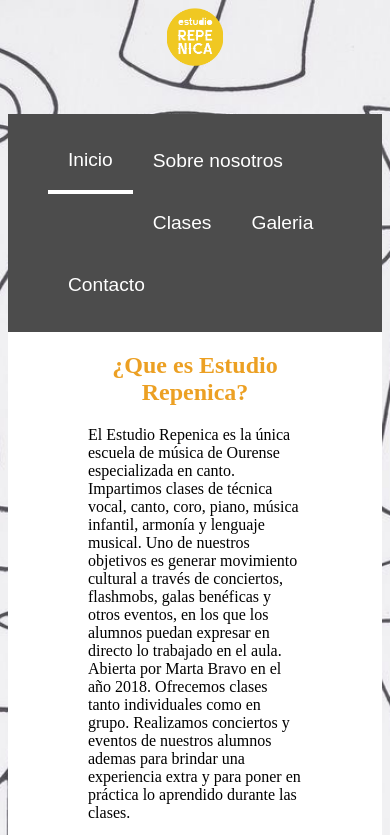
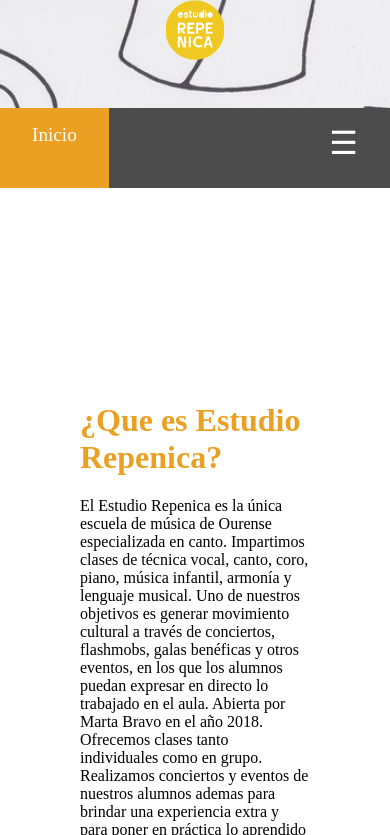
Before and after one commit to UxiaRodriguezCastro/Estudio-Repenica, a plain HTML site: page index.html in a window 390 px wide. Shown: the top 835 px of the page. Drawn offline with Linux system fonts and the light colour scheme.

Commit message:
menu responsive

```diff
--- a/css/estilos.css
+++ b/css/estilos.css
@@ -3,6 +3,10 @@ html{
 	background-size:     cover;
     background-repeat:   no-repeat;
     background-position: center center;
+}
+
+body {
+  margin: 0;
 }
 
 main{
@@ -19,11 +23,6 @@ footer{
 
 }
 
-nav {
-	background: #4C4C4C;
-	width: 100%;
-}
-
 
 img{
   display: block;
@@ -34,12 +33,6 @@ img{
   object-fit: contain;
 }
 
-.activ{
-border-bottom-style: solid;
-border-bottom-width: .30rem;
-border-bottom-color: #FFFFFF;
-line-height: 15pt;
-}
 
 .text-explic{
 	height: 15rem;
@@ -83,30 +76,63 @@ width: 100%;
       display: none;
     }
   }
+  .topnav {
+    overflow: hidden;
+    background-color: #4C4C4C;
+    min-height: 3rem;
+  }
 
-nav {
-  float: left;
-}
+  .topnav a {
+    float: left;
+    display: block;
+    color:  #FFFFFF;
+    text-align: center;
+    padding: 1rem 2rem ;
+    text-decoration: none;
+    font-size: 1.2rem;
+    min-height: 3rem;
 
-nav ul {
-  list-style: none;
-  overflow: hidden;
-}
+  }
 
-nav ul li {
-  float: left;
-  font-family: Arial, sans-serif;
-  font-size: 1.2rem;
-}
-nav ul li a {
-  display: block;
-  padding: 1.25rem;
-  color: #fff;
-  text-decoration: none;
-}
-nav ul li:hover {
-  background: #eca023;
-}
+  .fa-bars{
+    font-size: 2rem;
+  }
+
+  .topnav a:hover {
+    background-color: #eca023;
+    color:  #FFFFFF;
+  }
+
+  .topnav a.active {
+    background-color: #eca023;
+    color:  #FFFFFF;
+  }
+
+  .topnav .icon {
+    display: none;
+  }
+
+  @media screen and (max-width: 700px) {
+    .topnav a:not(:first-child) {display: none;}
+    .topnav a.icon {
+      float: right;
+      display: block;
+    }
+  }
+
+  @media screen and (max-width: 700px) {
+    .topnav.responsive {position: relative;}
+    .topnav.responsive .icon {
+      position: absolute;
+      right: 0;
+      top: 0;
+    }
+    .topnav.responsive a {
+      float: none;
+      display: block;
+      text-align: left;
+    }
+  }
 
 main{
 	padding: 5rem;
--- a/css/js/script.js
+++ b/css/js/script.js
@@ -1,5 +1,5 @@
 
-	let fullImgBox, fullImg, titulo, bio;
+	let fullImgBox, fullImg, titulo, bio, fullImgBox2, titulo2, bio2, x;
 
 	document.addEventListener("DOMContentLoaded", function () {
 
@@ -11,6 +11,7 @@
 	 bio= document.getElementById("bioProfe");
 	 titulo2= document.getElementById("nombreProfe2");
 	 bio2= document.getElementById("bioProfe2");
+	 x = document.getElementById("myTopnav");
 
     });
 
@@ -36,3 +37,11 @@
 	  fullImgBox.style.display = "none";
 	  fullImgBox2.style.display = "none";
 	}
+
+	function menuFunction() {
+		if (x.className === "topnav") {
+		  x.className += " responsive";
+		} else {
+		  x.className = "topnav";
+		}
+	  }
--- a/index.html
+++ b/index.html
@@ -8,28 +8,25 @@
       <link rel="shortcut icon" href="css/imagenes/favicon.ico">
    </head>
 <body>
-
-<header>
+<script src="css/js/script.js"> </script>
 <img src="css/imagenes/Repenicalogo.webp"></img>
-	<div class="menu">
-    <nav>
-    <ul>
-		<li class="activ"><a href="index.html">Inicio</a></li>
-		<li><a href="nosotros.html">Sobre nosotros</a></li>
-		<li><a href="clases.html">Clases</a></l>
-		<li><a href="galeria.html">Galeria</a></li>
-		<li><a href="contacto.html">Contacto</a></li>
-	 </ul>
-    </nav>
+	<div  class="topnav" id="myTopnav">
+		<a href="index.html" class="active">Inicio</a>
+		<a href="nosotros.html">Sobre nosotros</a>
+		<a href="clases.html">Clases</a>
+		<a href="galeria.html">Galeria</a>
+		<a href="contacto.html">Contacto</a>
+    <a href="javascript:void(0);" class="icon" onclick="menuFunction()">
+      <span class="fa-bars">☰</span>
+    </a>
 	</div>
-</header>
 
  <main>
   <div class="contenedor">
  <div class= "explicacion">
 
 
-   <h2>¿Que es Estudio Repenica?</h2>
+   <h1>¿Que es Estudio Repenica?</h1>
 <div class="text-explic"><img class="text-img-alig" src="css/imagenes/estudio-repenica_1.jpg"></img>
  <p>El Estudio Repenica es la única escuela de música de Ourense especializada en canto. Impartimos clases de técnica vocal, canto, coro, piano, música infantil, armonía y lenguaje musical. Uno de nuestros objetivos es generar movimiento cultural a través de conciertos, flashmobs, galas benéficas y otros eventos, en los que los alumnos puedan expresar en directo lo trabajado en el aula.
   Abierta por Marta Bravo en el año 2018. Ofrecemos clases tanto individuales como en grupo. Realizamos conciertos y eventos de nuestros alumnos ademas para brindar una experiencia extra y para poner en práctica lo aprendido durante las clases.</p>
```
Also changed, not shown: clases.html (+12 -12 lines), contacto.html (+11 -12 lines), galeria.html (+11 -12 lines), nosotros.html (+10 -11 lines).
